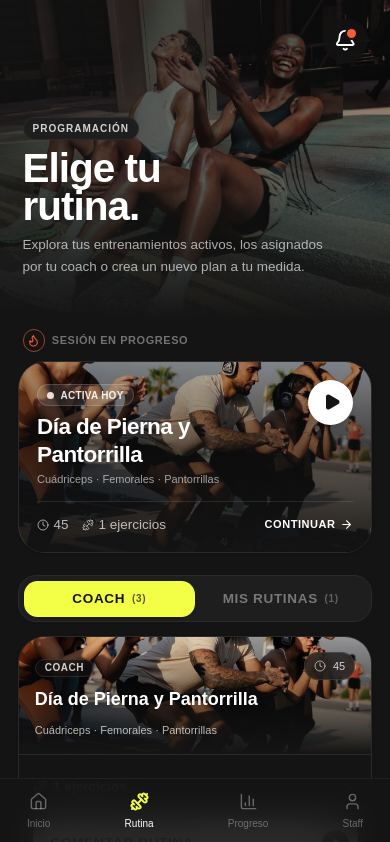
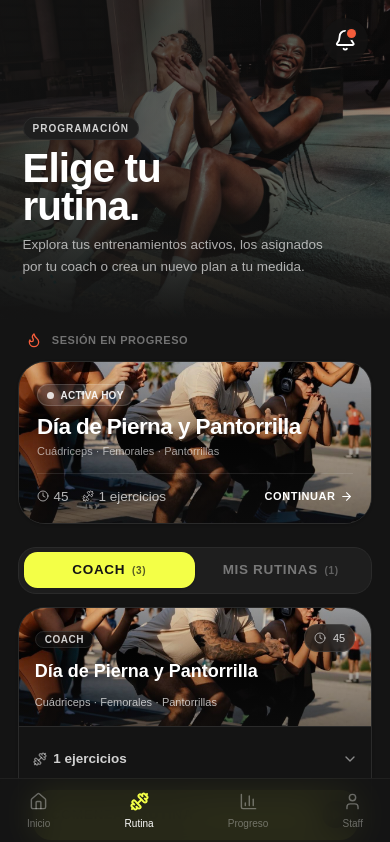
Before and after one commit to King1331/RpBox-Gym-Limon, a React (Vite) app: page /rutinas in a window 390 px wide. Shown: the top 842 px of the page. Built offline with nearby package versions, Linux system fonts and the light colour scheme.

Commit message:
feat: actualización general del proyecto RP BOX

```diff
--- a/src/screens/RoutineSelector.jsx
+++ b/src/screens/RoutineSelector.jsx
@@ -12,7 +12,6 @@
   Layers,
   ArrowRight,
   ChevronDown,
-  ChevronUp,
 } from "lucide-react";
 import { motion, AnimatePresence } from "framer-motion";
 import HeroSection from "../components/HeroSection";
@@ -82,7 +81,7 @@
   const handleTabChange = (newTab) => {
     setTab(newTab);
     setCurrentPage(1);
-    setExpandedRoutineId(null); // Cerrar acordeón al cambiar de pestaña
+    setExpandedRoutineId(null);
   };
 
   const toggleExpand = (id) => {
@@ -101,7 +100,7 @@
             </span>
           </div>
 
-          <h1 className="text-4xl sm:text-5xl font-black leading-[0.95] tracking-tight text-paper text-balance">
+          <h1 className="text-4xl sm:text-5xl font-semibold leading-[0.95] tracking-tight text-paper text-balance">
             Elige tu
             <br />
             rutina.
@@ -118,9 +117,9 @@
           {rutinaEnCurso && (
             <section className="space-y-2">
               <div className="flex items-center justify-between px-1">
-                <p className="text-[11px] font-bold uppercase tracking-wider text-white/40 flex items-center gap-1.5">
-                  <span className="flex items-center justify-center w-5 h-5 rounded-full border border-flame/60">
-                    <Flame size={13} className="text-flame" />
+                <p className="text-[11px] font-semibold uppercase tracking-wider text-white/40 flex items-center gap-1.5">
+                  <span className="flex items-center justify-center w-5 h-5 ">
+                    <Flame size={16} className="text-flame" />
                   </span>
                   Sesión en progreso
                 </p>
@@ -138,17 +137,17 @@
                     backgroundImage: `url(${rutinaEnCurso?.imagen || DEFAULT_IMAGES[0]})`
                   }}
                 />
-                <div className="absolute inset-0 bg-gradient-to-t from-ink/95 via-ink/60 to-ink/20" />
+                <div className="absolute inset-0 bg-gradient-to-t from-ink/50 via-ink/20 to-transparent" />
 
                 {/* Contenido sin fondos oscuros bloqueantes */}
                 <div className="relative z-10 p-4 flex flex-col justify-between min-h-[160px]">
                   <div className="flex items-start justify-between gap-2">
                     <div>
-                      <span className="inline-flex items-center gap-1.5 px-2 py-0.5 rounded-full bg-white/10 border border-white/15 text-[10px] font-bold text-white/90 tracking-wide uppercase mb-1.5">
+                      <span className="inline-flex items-center gap-1.5 px-2 py-0.5 rounded-full bg-white/10 border border-white/15 text-[10px] font-semibold text-white/90 tracking-wide uppercase mb-1.5">
                         <span className="w-1.5 h-1.5 rounded-full bg-white animate-pulse" />
                         Activa hoy
                       </span>
-                      <h3 className="text-xl font-black text-paper leading-tight tracking-tight">
+                      <h3 className="text-xl font-semibold text-paper leading-tight tracking-tight">
                         {rutinaEnCurso?.titulo}
                       </h3>
                       <p className="text-[11px] text-white/60 mt-0.5">
@@ -156,9 +155,7 @@
                       </p>
                     </div>
 
-                    <div className="w-10 h-10 rounded-full bg-paper text-ink flex items-center justify-center shrink-0 shadow-md">
-                      <Play className="size-4 fill-ink text-ink ml-0.5" />
-                    </div>
+
                   </div>
 
                   <div className="pt-3 flex items-center justify-between border-t border-white/10 mt-3">
@@ -173,7 +170,7 @@
                       </span>
                     </div>
 
-                    <span className="text-[11px] font-bold text-paper uppercase tracking-wider flex items-center gap-1">
+                    <span className="text-[11px] font-semibold text-paper uppercase tracking-wider flex items-center gap-1">
                       Continuar <ArrowRight size={13} />
                     </span>
                   </div>
@@ -191,7 +188,7 @@
                 whileTap={{ scale: 0.97 }}
                 type="button"
                 onClick={() => handleTabChange("coach")}
-                className={`touch-press relative z-10 flex-1 py-2 text-xs font-extrabold uppercase tracking-wider rounded-lg transition-colors flex items-center justify-center gap-1.5 ${
+                className={`touch-press relative z-10 flex-1 py-2 text-xs font-semibold uppercase tracking-wider rounded-lg transition-colors flex items-center justify-center gap-1.5 ${
                   tab === "coach" ? "text-ink" : "text-white/40 hover:text-paper"
                 }`}
               >
@@ -209,7 +206,7 @@
                 whileTap={{ scale: 0.97 }}
                 type="button"
                 onClick={() => handleTabChange("mio")}
-                className={`touch-press relative z-10 flex-1 py-2 text-xs font-extrabold uppercase tracking-wider rounded-lg transition-colors flex items-center justify-center gap-1.5 ${
+                className={`touch-press relative z-10 flex-1 py-2 text-xs font-semibold uppercase tracking-wider rounded-lg transition-colors flex items-center justify-center gap-1.5 ${
                   tab === "mio" ? "text-ink" : "text-white/40 hover:text-paper"
                 }`}
               >
@@ -240,7 +237,7 @@
                     <Plus size={20} strokeWidth={2.5} />
                   </div>
                   <div>
-                    <h4 className="text-xs font-bold uppercase tracking-wider text-paper">
+                    <h4 className="text-xs font-semibold uppercase tracking-wider text-paper">
                       Crear nueva rutina
                     </h4>
                     <p className="text-[11px] text-white/50 mt-0.5">
@@ -270,7 +267,7 @@
                     <div className="w-12 h-12 rounded-full bg-white/[0.04] border border-ink-line flex items-center justify-center mb-3 text-white/40">
                       <Layers size={22} />
                     </div>
-                    <h4 className="text-sm font-bold text-paper">No hay rutinas disponibles</h4>
+                    <h4 className="text-sm font-semibold text-paper">No hay rutinas disponibles</h4>
                     <p className="text-xs text-white/40 mt-1 max-w-[220px]">
                       {tab === "mio"
                         ? "Empieza creando tu primer plan personalizado con el botón superior."
@@ -297,14 +294,14 @@
                           }}
                         >
                           {/* Sutil overlay solo para contrastar la tipografía */}
-                          <div className="absolute inset-0 bg-gradient-to-t from-ink via-ink/40 to-transparent" />
+                          <div className="absolute inset-0 bg-gradient-to-t from-ink/50 via-ink/20 to-transparent" />
 
                           <div className="relative z-10 flex items-start justify-between gap-2">
                             <div>
-                              <span className="text-[10px] font-bold uppercase tracking-wider text-white/80 px-2 py-0.5 rounded-full bg-ink/60 backdrop-blur-sm border border-white/10">
+                              <span className="text-[10px] font-semibold uppercase tracking-wider text-white/80 px-2 py-0.5 rounded-full bg-ink/60 backdrop-blur-sm border border-white/10">
                                 {rutina.origen === "coach" ? "Coach" : "Personal"}
                               </span>
-                              <h3 className="text-base font-extrabold text-paper mt-1.5">
+                              <h3 className="text-base font-semibold text-paper mt-1.5">
                                 {rutina.titulo}
                               </h3>
                             </div>
@@ -328,7 +325,7 @@
                           <button
                             type="button"
                             onClick={() => toggleExpand(rutina.id)}
-                            className="w-full flex items-center justify-between py-2 text-xs font-bold text-paper/80 hover:text-paper transition-colors"
+                            className="w-full flex items-center justify-between py-2 text-xs font-semibold text-paper/80 hover:text-paper transition-colors"
                           >
                             <span className="flex items-center gap-1.5">
                               <Dumbbell size={14} className="text-white/50" />
@@ -397,11 +394,11 @@
                             whileTap={{ scale: 0.98 }}
                             type="button"
                             onClick={() => setLocation(`/routine/${rutina.id}`)}
-                            className="touch-press w-full mt-3 flex items-center justify-between rounded-xl bg-paper py-2.5 pl-4 pr-2 text-ink font-black text-xs uppercase tracking-wider shadow-sm hover:bg-white/90 cursor-pointer"
+                            className="touch-press w-full mt-3 flex items-center justify-between rounded-xl bg-lime py-2.5 pl-4 pr-2 text-ink font-semibold text-xs uppercase tracking-wider shadow-sm hover:bg-white/90 cursor-pointer"
                           >
                             <span>Comenzar rutina</span>
-                            <div className="w-6 h-6 rounded-lg bg-ink text-paper flex items-center justify-center">
-                              <Play size={11} className="fill-paper ml-0.5" />
+                            <div className="w-6 h-6 rounded-lg bg-ink text-lime flex items-center justify-center">
+                              <Play size={11} className="fill-lime ml-0.5" />
                             </div>
                           </motion.button>
                         </div>
@@ -416,7 +413,7 @@
             {totalPages > 1 && (
               <div className="flex items-center justify-between pt-2 px-1 text-xs text-white/50">
                 <span className="text-[11px]">
-                  Página <strong className="text-paper">{currentPage}</strong> de {totalPages}
+                  Página <strong className="text-paper font-semibold">{currentPage}</strong> de {totalPages}
                 </span>
 
                 <div className="flex items-center gap-1.5">
```
